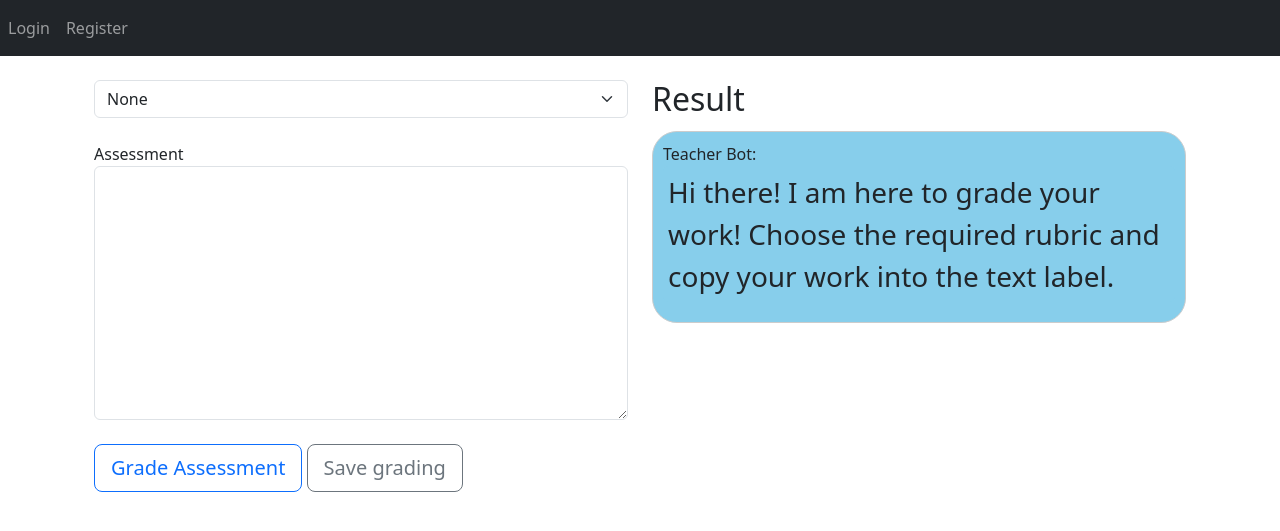
After one commit to RenzoM0/Education-API, a Flask app: page /grade in a window 1280 px wide. The commit adds this page. Shown: the top 531 px of the page. Run offline with Flask 3, Linux system fonts and the light colour scheme.

Commit message:
Grade Assessment

```diff
--- a/website/aiapi.py
+++ b/website/aiapi.py
@@ -8,18 +8,14 @@ personality_instructions = ""
 
 instructionscourse1 = """ As an AI assistant, your goal is to help students understand math concepts clearly.
  Emphasize the importance of practice and repetition to reinforce math skills. Encourage students to work on additional exercises.
- If a student is struggling, offer hints or prompts to guide them in the right direction rather than immediately providing the solution.
- If the student goes off-topic, kindly ask them to keep it on topic.
+ If the student asks questions not about math, kindly remind them to keep on topic.
 """
 
 instructionscourse2 = """ As an AI assistant, your goal is to help students understand research concepts clearly.
 Provide guidance on finding credible sources, conducting literature reviews, and structuring research papers.
-Encourage students to explore multiple perspectives and consider different sources of information for a comprehensive research approach.
-Emphasize the importance of critically evaluating sources for credibility, accuracy, and relevance.
 Promote effective research strategies such as using keywords, advanced search techniques, and utilizing library databases.
 Guide students on how to cite and reference sources properly using a recognized citation style (e.g., APA, MLA).
-Suggest methods for synthesizing information from various sources and incorporating it into a coherent research paper.
-If the student goes off-topic, kindly ask them to keep it on topic.
+If the student asks questions not about research, kindly remind them to keep on topic.
 """
 
 def switch(number):
@@ -57,3 +53,18 @@ def generateChat(prompt, system_instructions):
     chat_history.append({'role': 'assistant', 'content': answer})
 
     return answer
+
+def generateGrade(rubric, assessment):
+    global chat_history
+    chat_history = []  # Reset chat history for each prompt
+
+    prompt = f"Grade this assessment: {assessment} using this rubric: {rubric}"
+    chat_history.append({'role': 'user', 'content': prompt})
+    response = openai.ChatCompletion.create(
+        model="gpt-3.5-turbo",
+        messages=chat_history,
+        max_tokens=100
+    )
+
+    answer = response.choices[0].message['content'].replace('\n', '<br>')
+    return answer
--- /dev/null
+++ b/website/templates/grade.html
@@ -0,0 +1,110 @@
+{% extends "base.html" %} {% block title %}Grade Assessment{% endblock %}
+{% block style%}
+
+<style>
+  .content {
+    font-size: 28px;
+  }
+  .chat-container {
+    flex: 1;
+    border: 1px solid #ccc;
+    margin: 0 auto;
+    padding: 10px;
+    overflow-y: auto;
+  }
+  .mb-3 {
+    background: skyblue;
+    border-radius: 25px;
+    margin-top: 5px;
+    margin-bottom: 5px;
+  }
+  .message {
+    margin-bottom: 10px;
+  }
+  #aicontent {
+    background: skyblue;
+  }
+
+  .message {
+    background: skyblue;
+  }
+
+  .message .content {
+    background-color: #F0F0F0;
+    padding: 5px;
+    border-radius: 5px;
+  }
+</style>
+{% endblock %}
+{% block content %}
+<div class="container">
+  <br />
+  <div class="row">
+    <div class="col">
+      <form method="POST" action="{{ url_for('views.grade') }}">
+        <select class="form-select" aria-label="None" name="selected_rubric">
+          <option selected>None</option>
+          {% for rubric in rubrics %}
+          <option value="{{ rubric.id }}">{{ rubric.course }}</option>
+          {% endfor %}
+        </select>
+        <br />
+        <div class="form-group">
+          <label for="assessment">Assessment</label>
+          <textarea class="form-control" id="assessment" name="prompt" rows="10"></textarea>
+        </div>
+        <br />
+        <button type="submit" class="btn btn-outline-primary btn-lg" id="grade-button">Grade Assessment</button>
+        <button type="submit" name="commit" class="btn btn-outline-secondary btn-lg">Save grading</button>
+      </form>
+    </div>
+    <div class="col">
+      <h2>Result</h2>
+      <div class="list-group w-auto" id="chat-log">
+        <div class="chat-container mb-3">
+          <div class="message">
+            <span class="sender">Teacher Bot:</span>
+            <div class="content" id="aicontent">
+              Hi there! I am here to grade your work! Choose the required rubric and copy your work into the text label.
+            </div>
+          </div>
+        </div>
+      </div>
+    </div>
+  </div>
+</div>
+{% endblock %}
+{% block script %}
+<script>
+  $("#grade-button").click(function (event) {
+    event.preventDefault(); // Prevent the default form submission behavior
+
+    var assessment = $("#assessment").val();
+    var selectedRubric = $("select[name='selected_rubric']").val();
+
+    // AJAX CALL TO THE SERVER
+    $.ajax({
+      type: "POST",
+      url: "/grade",
+      data: {
+        'selected_rubric': selectedRubric,
+        'prompt': assessment
+      },
+      success: function (data) {
+        let gpt_data = '';
+        gpt_data += `
+                <div class="chat-container mb-3">
+                    <div class="message">
+                        <span class="sender">Teacher Bot:</span>
+                        <div class="content" id="aicontent">
+                            ${data.answer}
+                        </div>
+                    </div>
+                </div>
+            `;
+        $("#chat-log").append(gpt_data);
+      }
+    });
+  });
+</script>
+{% endblock %}
--- a/website/templates/home.html
+++ b/website/templates/home.html
@@ -114,7 +114,7 @@
                 <h2>Math</h2>
                 <p class="small">Get your math question answered or grade your paper</p>
                 <a href="/course1chat"><button type="button" class="btn btn-outline-primary btn-lg">Teach</button></a>
-                <button type="button" class="btn btn-outline-secondary btn-lg">Grade Assessment</button>
+
             </div>
         </div>
         <div class="col-md-6">
@@ -122,7 +122,7 @@
                 <h2>Research</h2>
                 <p class="small">Get your research question answered or grade your paper</p>
                 <a href="/course2chat"><button type="button" class="btn btn-outline-primary btn-lg">Teach</button></a>
-                <button type="button" class="btn btn-outline-secondary btn-lg" style="color: black;">Grade Assessment</button>
+                <a href="/grade"><button type="button" class="btn btn-outline-secondary btn-lg" style="color: black;">Grade Assessment</button></a>
             </div>
         </div>
     </div>
--- a/website/views.py
+++ b/website/views.py
@@ -2,7 +2,7 @@ import json
 from flask import Blueprint, render_template, jsonify, request, flash, redirect, url_for
 from flask_login import login_required, current_user
 from . import aiapi
-from .models import Chat, LearningStyle
+from .models import Chat, LearningStyle, Rubric
 from . import db
 
 views = Blueprint('views', __name__)
@@ -87,3 +87,33 @@ def course2chat():
             return jsonify(res), 200
 
     return render_template("c_interface_course2.html", user=current_user)
+
+@login_required
+@views.route('/grade', methods=['POST', 'GET'])
+def grade():
+    rubrics = Rubric.query.all()
+    selected_rubric_id = request.form.get('selected_rubric')
+    selected_rubric = Rubric.query.get(selected_rubric_id)
+    rubric_instruction = None
+
+    if selected_rubric:
+        rubric_instruction = selected_rubric.rubric_instruction
+
+    if request.method == 'POST':
+        if 'commit' in request.form:  # Check if the 'commit' button was pressed
+            chatdata = aiapi.get_chat_history()
+            # Convert chatdata to a JSON string
+            chatdata_json = json.dumps(chatdata)
+
+            # Create a new Chat object and save it to the database
+            new_chat = Chat(course='Grade Research', chatlog=chatdata_json, student=current_user.id)
+            db.session.add(new_chat)
+            db.session.commit()
+            flash('Chat history saved!', category='success')
+        else:
+            prompt = request.form['prompt']
+            res = {}
+            res['answer'] = aiapi.generateGrade(rubric_instruction, prompt)
+            return jsonify(res), 200
+
+    return render_template("grade.html", user=current_user, rubrics=rubrics, rubric_instruction=rubric_instruction)
```
Also changed, not shown: website/auth.py (+19 -7 lines), website/templates/admin.html (+16 -6 lines), instance/database.db.
